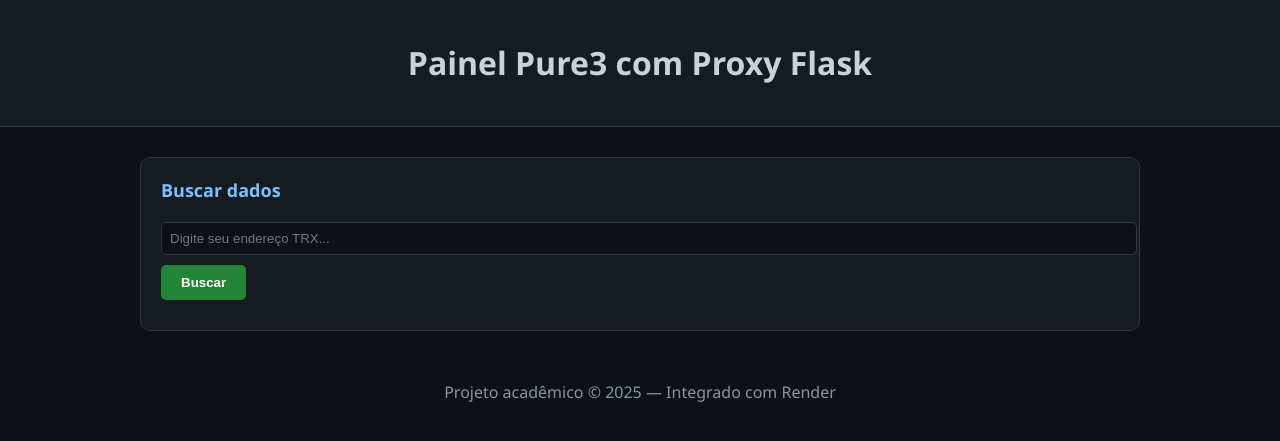
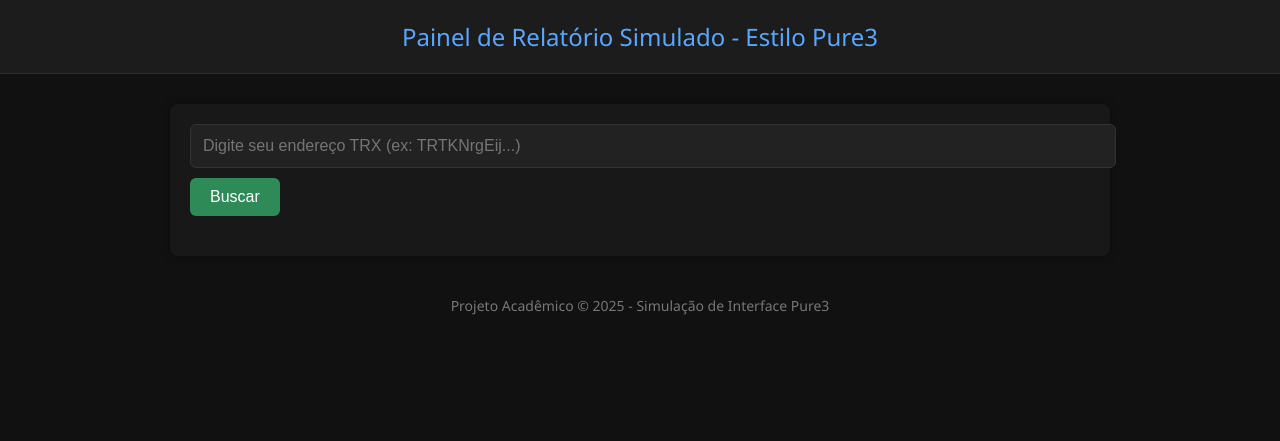
Before and after one commit to pure4-collab/site, a Flask app: page / in a window 1280 px wide. Shown: the top 441 px of the page. Run offline with Flask 3, Linux system fonts and the light colour scheme.

Commit message:
Update index.html

```diff
--- a/templates/index.html
+++ b/templates/index.html
@@ -2,55 +2,129 @@
 <!DOCTYPE html>
 <html lang="en">
 <head>
-  <meta charset="UTF-8">
-  <title>Painel Pure3 Integrado</title>
+  <meta charset="UTF-8" />
+  <title>Painel Pure3 Estilo Oficial</title>
+  <meta name="viewport" content="width=device-width, initial-scale=1.0"/>
   <style>
-    body { margin: 0; font-family: 'Segoe UI', sans-serif; background: #0d1117; color: #c9d1d9; }
-    header { background: #161b22; padding: 20px; text-align: center; border-bottom: 1px solid #30363d; }
-    .container { max-width: 1000px; margin: 30px auto; padding: 0 20px; }
-    .section { background: #161b22; border: 1px solid #30363d; border-radius: 10px; padding: 20px; margin-bottom: 25px; }
-    .section h2 { color: #79c0ff; margin-top: 0; font-size: 18px; }
-    .highlight { color: #3fb950; font-weight: bold; }
-    input[type="text"] { width: 100%; padding: 8px; margin: 5px 0 10px; border: 1px solid #30363d; border-radius: 5px; background: #0d1117; color: #c9d1d9; }
-    button { background: #238636; color: white; border: none; padding: 10px 20px; border-radius: 5px; cursor: pointer; font-weight: bold; }
-    button:hover { background: #2ea043; }
-    .info-block { margin-top: 10px; }
+    body {
+      background-color: #111;
+      color: #eee;
+      font-family: 'Segoe UI', sans-serif;
+      margin: 0;
+      padding: 0;
+    }
+    header {
+      background-color: #1c1c1c;
+      padding: 20px;
+      text-align: center;
+      font-size: 24px;
+      color: #58a6ff;
+      border-bottom: 1px solid #2c2c2c;
+    }
+    .container {
+      max-width: 900px;
+      margin: 30px auto;
+      padding: 20px;
+      background: #181818;
+      border-radius: 8px;
+      box-shadow: 0 0 10px rgba(0,0,0,0.4);
+    }
+    .wallet-input {
+      margin-bottom: 20px;
+    }
+    input[type="text"] {
+      width: 100%;
+      padding: 12px;
+      font-size: 16px;
+      border-radius: 6px;
+      border: 1px solid #333;
+      background: #222;
+      color: #fff;
+    }
+    button {
+      background: #2e8b57;
+      border: none;
+      color: white;
+      padding: 10px 20px;
+      font-size: 16px;
+      margin-top: 10px;
+      cursor: pointer;
+      border-radius: 6px;
+    }
+    button:hover {
+      background: #3fa36c;
+    }
+    .block {
+      background: #222;
+      padding: 15px 20px;
+      border-radius: 6px;
+      margin-bottom: 20px;
+      border-left: 4px solid #58a6ff;
+    }
+    .block h2 {
+      color: #58a6ff;
+      margin: 0 0 10px;
+      font-size: 18px;
+    }
+    .block p {
+      margin: 5px 0;
+      font-size: 16px;
+    }
+    a {
+      color: #58a6ff;
+      text-decoration: none;
+    }
+    a:hover {
+      text-decoration: underline;
+    }
+    footer {
+      text-align: center;
+      color: #777;
+      font-size: 14px;
+      margin: 40px 0 10px;
+    }
   </style>
 </head>
 <body>
-<header><h1>Painel Pure3 com Proxy Flask</h1></header>
+  <header>
+    Painel de Relatório Simulado - Estilo Pure3
+  </header>
+
   <div class="container">
-  <div class="section">
-    <h2>Buscar dados</h2>
-    <input type="text" id="walletInput" placeholder="Digite seu endereço TRX...">
-    <button onclick="buscarDados()">Buscar</button>
-    <div class="info-block" id="dadosUsuario"></div>
+    <div class="wallet-input">
+      <input type="text" id="walletInput" placeholder="Digite seu endereço TRX (ex: TRTKNrgEij...)"/>
+      <button onclick="buscar()">Buscar</button>
+    </div>
+
+    <div id="resultado">
+      <!-- Dados aparecerão aqui -->
     </div>
   </div>
-<footer style="text-align:center; color:#8b949e; padding:20px;">
-  Projeto acadêmico &copy; 2025 — Integrado com Render
-</footer>
+
+  <footer>Projeto Acadêmico &copy; 2025 - Simulação de Interface Pure3</footer>
+
   <script>
-function buscarDados() {
+    function buscar() {
       const wallet = document.getElementById("walletInput").value;
-  const infoDiv = document.getElementById("dadosUsuario");
-  infoDiv.innerHTML = "Buscando...";
+      const div = document.getElementById("resultado");
+      div.innerHTML = "<p>Buscando dados...</p>";
       fetch("/api/relatorio?wallet=" + wallet)
-    .then(res => res.json())
-    .then(data => {
-      if (data.error) {
-        infoDiv.innerHTML = "<span style='color:red;'>Erro: " + data.error + "</span>";
+        .then(r => r.json())
+        .then(d => {
+          if (d.error) {
+            div.innerHTML = "<p style='color:red'>Erro: " + d.error + "</p>";
           } else {
-        infoDiv.innerHTML = `
-          <p><strong>Current Balance:</strong> <span class="highlight">${data.current_balance}</span></p>
-          <p><strong>ROI Hoje:</strong> <span class="highlight">${data.daily_roi}</span></p>
-          <p><strong>Total de Payouts:</strong> <span class="highlight">${data.total_payouts}</span></p>
-          <p><a href="${data.source}" target="_blank" style="color:#58a6ff;">Ver página original</a></p>
+            div.innerHTML = `
+              <div class="block"><h2>Current Balance</h2><p>${d.current_balance || 'Não disponível'}</p></div>
+              <div class="block"><h2>ROI Hoje</h2><p>${d.daily_roi || 'Não disponível'}</p></div>
+              <div class="block"><h2>Ref Rewards</h2><p>${d.ref_rewards || 'Não disponível'}</p></div>
+              <div class="block"><h2>Total de Payouts</h2><p>${d.total_payouts || 'Não disponível'}</p></div>
+              <div class="block"><h2>Origem</h2><p><a href="${d.source}" target="_blank">Ver página original</a></p></div>
             `;
           }
         })
         .catch(err => {
-      infoDiv.innerHTML = "<span style='color:red;'>Erro na requisição: " + err.message + "</span>";
+          div.innerHTML = "<p style='color:red'>Erro ao buscar: " + err.message + "</p>";
         });
     }
   </script>
```
Lines whose indentation alone changed are shown as unchanged.
